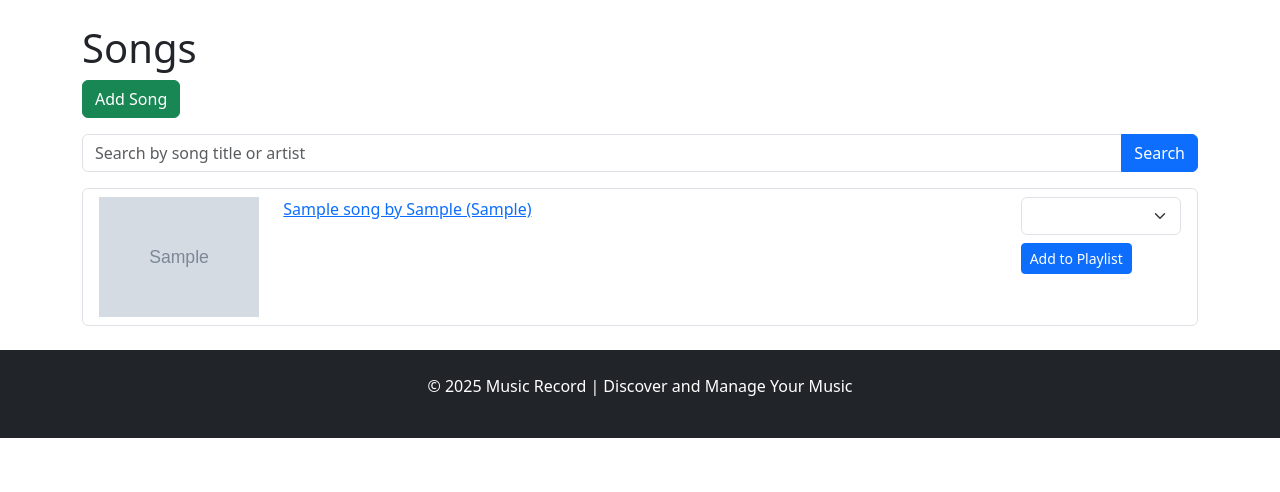
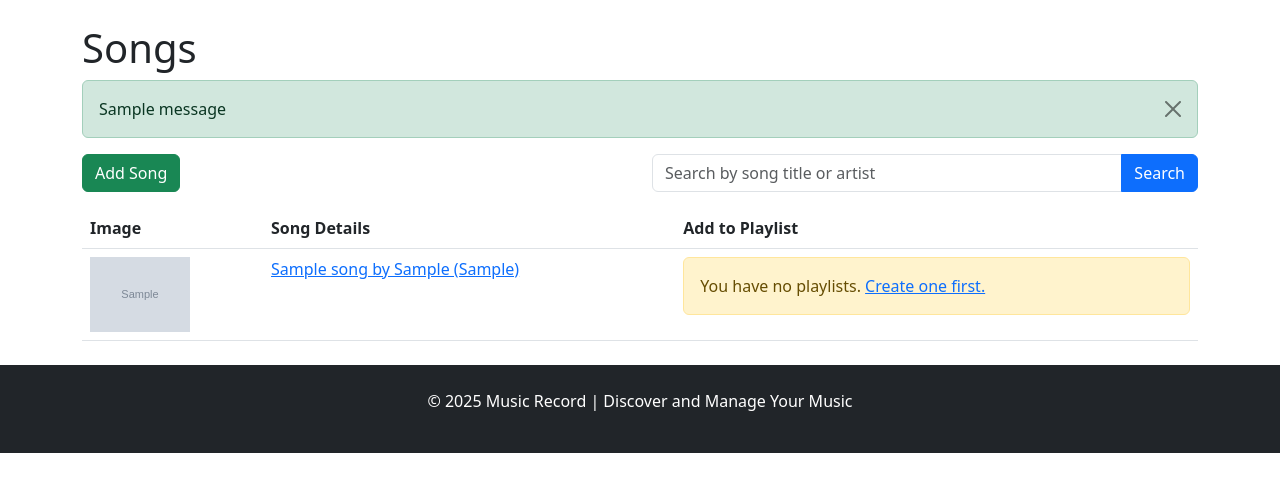
Before and after one commit to Peeranatz/My-website, a Flask app: page /search in a window 1280 px wide. Shown: the part 56-548 px from the top of the page. Run offline with Flask 3, Linux system fonts and the light colour scheme; tables that the repository leaves empty hold one stand-in row (Sample ...); one stand-in notice (Sample message) is shown; lists and menus that the app fills with data are empty.

Commit message:
แก้ไขหน้า song.html ทำให้มีการแจ้งเตือนเมื่อเพิ่มเพลงในเพลย์ลิสต์หรือทำสิ่งต่างๆ และปรับแต่งให้ดูมีระเบียบขึ้น

```diff
--- a/app/routes.py
+++ b/app/routes.py
@@ -112,14 +112,22 @@ def song_detail(song_id):
 @playlist_routes.route('/add_to_playlist/<int:song_id>', methods=['POST'])
 @login_required
 def add_to_playlist(song_id):
-    playlist_id = request.form.get('playlist_id')
-    playlist = Playlist.query.get_or_404(playlist_id)
-    song = Song.query.get_or_404(song_id)
-    playlist.songs.append(song)
-    db.session.commit()
-    flash('Song added to playlist!', 'success')
-    return songs()
+    try:
+        playlist_id = request.form.get('playlist_id')
+        playlist = Playlist.query.get_or_404(playlist_id)
+        song = Song.query.get_or_404(song_id)
 
+        if playlist.user_id != current_user.id:
+            flash('You do not have permission to add songs to this playlist.', 'danger')
+            return redirect(url_for('song.songs'))
+
+        playlist.songs.append(song)
+        db.session.commit()
+        flash('Song added to playlist!', 'success')
+    except Exception as e:
+        db.session.rollback()
+        flash('An error occurred. Please try again.', 'danger')
+    return redirect(url_for('song.songs'))
 
 @song_routes.route('/search')
 def search():
@@ -157,3 +165,20 @@ def recommendations():
 def profile():
     form = FavoriteGenreForm()
     return render_template('profile.html', form=form)
+
+
+@playlist_routes.route('/delete_playlist/<int:playlist_id>', methods=['POST'])
+@login_required
+def delete_playlist(playlist_id):
+    playlist = Playlist.query.get_or_404(playlist_id)
+
+    # ตรวจสอบว่าเพลย์ลิสต์เป็นของผู้ใช้ปัจจุบันหรือไม่
+    if playlist.user_id != current_user.id:
+        flash('You do not have permission to delete this playlist.', 'danger')
+        return redirect(url_for('playlist.playlists'))
+
+    # ลบเพลย์ลิสต์
+    db.session.delete(playlist)
+    db.session.commit()
+    flash('Playlist deleted successfully!', 'success')
+    return redirect(url_for('playlist.playlists'))
--- a/app/templates/songs.html
+++ b/app/templates/songs.html
@@ -1,34 +1,61 @@
 {% extends "base.html" %}
 {% block content %}
 <h1>Songs</h1>
-<a href="{{ url_for('song.add_song') }}" class="btn btn-success mb-3">Add Song</a>
 
-<!-- เพิ่มฟอร์มค้นหา -->
-<form method="GET" action="{{ url_for('song.search') }}" class="mb-3">
-    <div class="input-group">
-        <input type="text" name="query" class="form-control" placeholder="Search by song title or artist">
-        <button type="submit" class="btn btn-primary">Search</button>
+<!-- แสดงข้อความแจ้งเตือน -->
+{% with messages = get_flashed_messages(with_categories=true) %}
+{% if messages %}
+{% for category, message in messages %}
+<div class="alert alert-{{ category }} alert-dismissible fade show" role="alert">
+    {{ message }}
+    <button type="button" class="btn-close" data-bs-dismiss="alert" aria-label="Close"></button>
+</div>
+{% endfor %}
+{% endif %}
+{% endwith %}
+
+<!-- ปุ่มเพิ่มเพลงและฟอร์มค้นหา -->
+<div class="row mb-3">
+    <div class="col-md-6">
+        <a href="{{ url_for('song.add_song') }}" class="btn btn-success">Add Song</a>
     </div>
-</form>
+    <div class="col-md-6">
+        <form method="GET" action="{{ url_for('song.search') }}" class="input-group">
+            <input type="text" name="query" class="form-control" placeholder="Search by song title or artist">
+            <button type="submit" class="btn btn-primary">Search</button>
+        </form>
+    </div>
+</div>
 
-<ul class="list-group">
-    {% for song in songs %}
-    <li class="list-group-item">
-        <div class="row">
-            <div class="col-md-2">
+<!-- ตารางแสดงเพลง -->
+{% if songs %}
+<table class="table table-hover">
+    <thead>
+        <tr>
+            <th scope="col">Image</th>
+            <th scope="col">Song Details</th>
+            <th scope="col">Add to Playlist</th>
+        </tr>
+    </thead>
+    <tbody>
+        {% for song in songs %}
+        <tr>
+            <td>
                 {% if song.image_url %}
-                <img src="{{ song.image_url }}" alt="{{ song.title }}" class="img-fluid">
+                <img src="{{ song.image_url }}" alt="{{ song.title }}" class="img-fluid" style="max-width: 100px;">
                 {% else %}
-                <div class="placeholder-image"></div>
+                <div class="placeholder-image bg-light d-flex align-items-center justify-content-center text-secondary">
+                    No Image
+                </div>
                 {% endif %}
-            </div>
-            <div class="col-md-8">
+            </td>
+            <td>
                 <a href="{{ url_for('song.song_detail', song_id=song.id) }}">
                     {{ song.title }} by {{ song.artist }} ({{ song.genre }})
                 </a>
-            </div>
-            <div class="col-md-2">
-                <!-- เพิ่มฟีเจอร์ "เพิ่มเพลงไปในเพลย์ลิสต์" -->
+            </td>
+            <td>
+                {% if current_user.playlists %}
                 <form method="POST" action="{{ url_for('playlist.add_to_playlist', song_id=song.id) }}">
                     <select name="playlist_id" class="form-select mb-2">
                         {% for playlist in current_user.playlists %}
@@ -37,9 +64,19 @@
                     </select>
                     <button type="submit" class="btn btn-primary btn-sm">Add to Playlist</button>
                 </form>
-            </div>
-        </div>
-    </li>
-    {% endfor %}
-</ul>
+                {% else %}
+                <div class="alert alert-warning" role="alert">
+                    You have no playlists. <a href="{{ url_for('playlist.create_playlist') }}">Create one first.</a>
+                </div>
+                {% endif %}
+            </td>
+        </tr>
+        {% endfor %}
+    </tbody>
+</table>
+{% else %}
+<div class="alert alert-info" role="alert">
+    No songs found.
+</div>
+{% endif %}
 {% endblock %}
```
Also changed, not shown: app/models.py (+15 -6 lines), app/templates/playlists.html (+28 -1 lines), instance/recommendation.db, run.py (line endings or trailing spaces).
